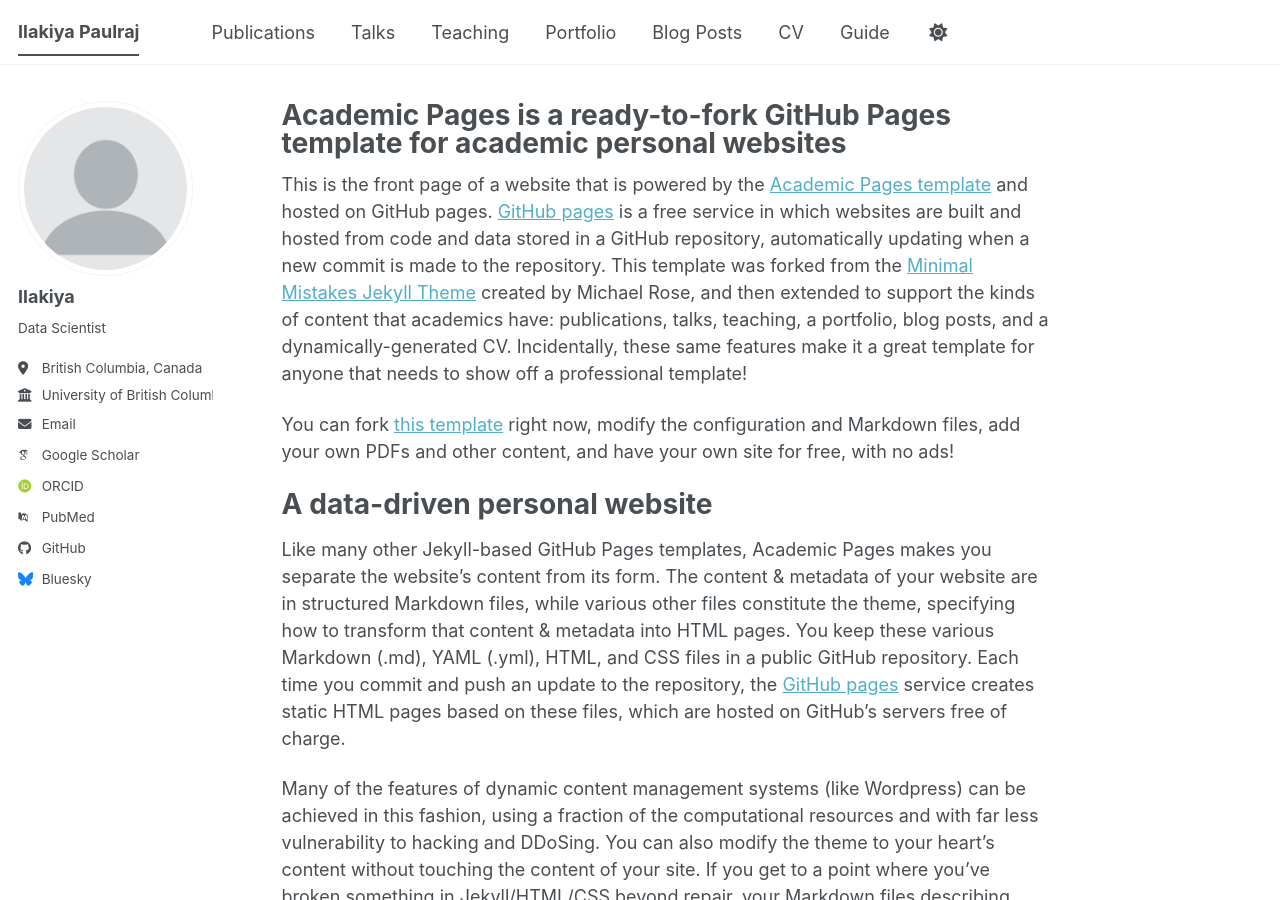
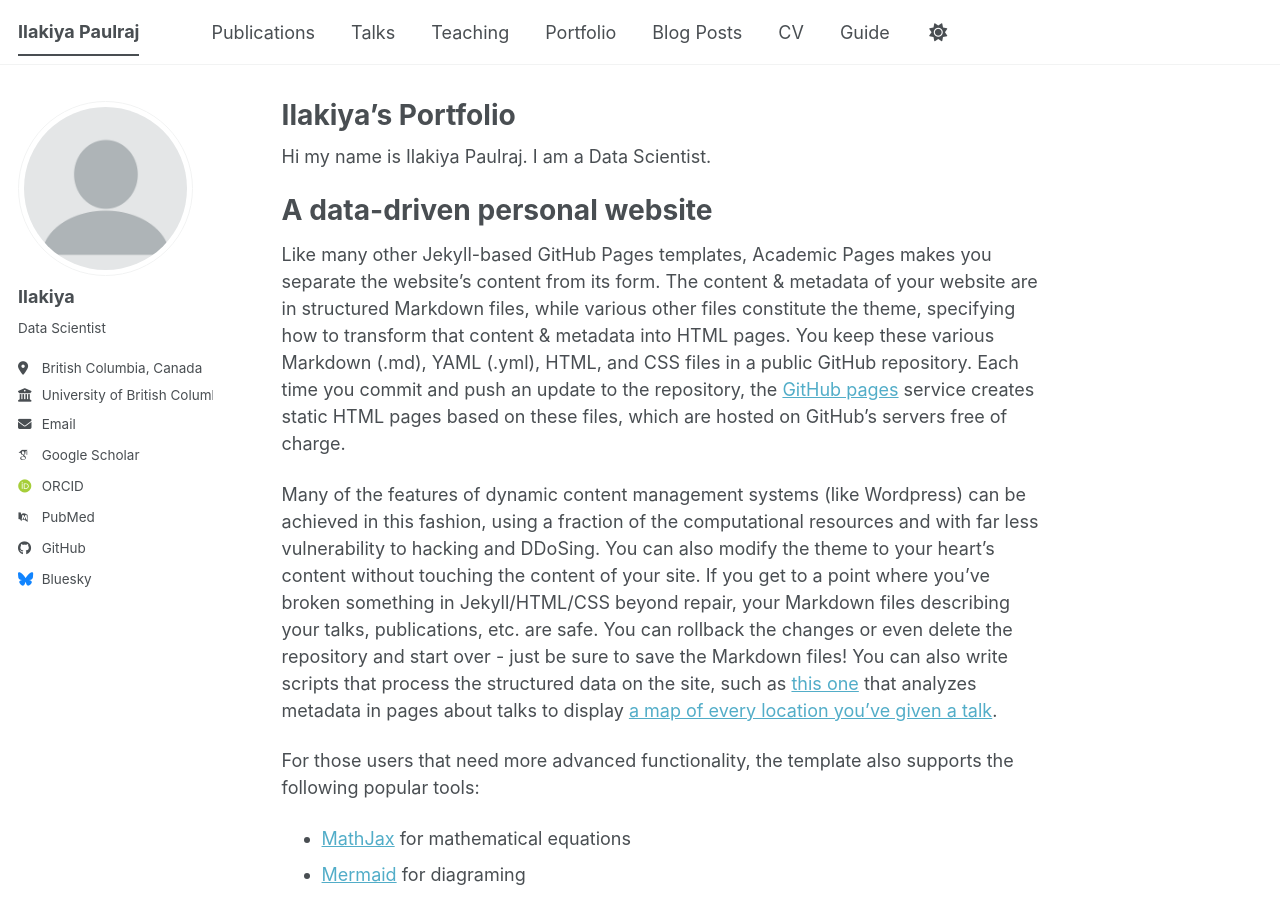
Before and after one commit to ilakiya-yuvarani-paulraj/ilakiya-yuvarani-paulraj.github.io, a Jekyll site: the page built from _pages/about.md, in a window 1280 px wide and 900 px high. Built offline with Jekyll 4.4.1, drawn with Linux system fonts in a browser that asks for light colours; some web fonts are replaced; a script bundle is joined from its source files by our own code; library files that are not in the unit come from our copies.

Commit message:
Update about.md

```diff
--- a/_pages/about.md
+++ b/_pages/about.md
@@ -1,15 +1,13 @@
 ---
 permalink: /
-title: "Academic Pages is a ready-to-fork GitHub Pages template for academic personal websites"
+title: "Ilakiya's Portfolio"
 author_profile: true
 redirect_from:
   - /about/
   - /about.html
 ---
 
-This is the front page of a website that is powered by the [Academic Pages template](https://github.com/academicpages/academicpages.github.io) and hosted on GitHub pages. [GitHub pages](https://pages.github.com) is a free service in which websites are built and hosted from code and data stored in a GitHub repository, automatically updating when a new commit is made to the repository. This template was forked from the [Minimal Mistakes Jekyll Theme](https://mmistakes.github.io/minimal-mistakes/) created by Michael Rose, and then extended to support the kinds of content that academics have: publications, talks, teaching, a portfolio, blog posts, and a dynamically-generated CV. Incidentally, these same features make it a great template for anyone that needs to show off a professional template!
-
- You can fork [this template](https://github.com/academicpages/academicpages.github.io) right now, modify the configuration and Markdown files, add your own PDFs and other content, and have your own site for free, with no ads!
+Hi my name is Ilakiya Paulraj. I am a Data Scientist.
 
 A data-driven personal website
 ======
```
